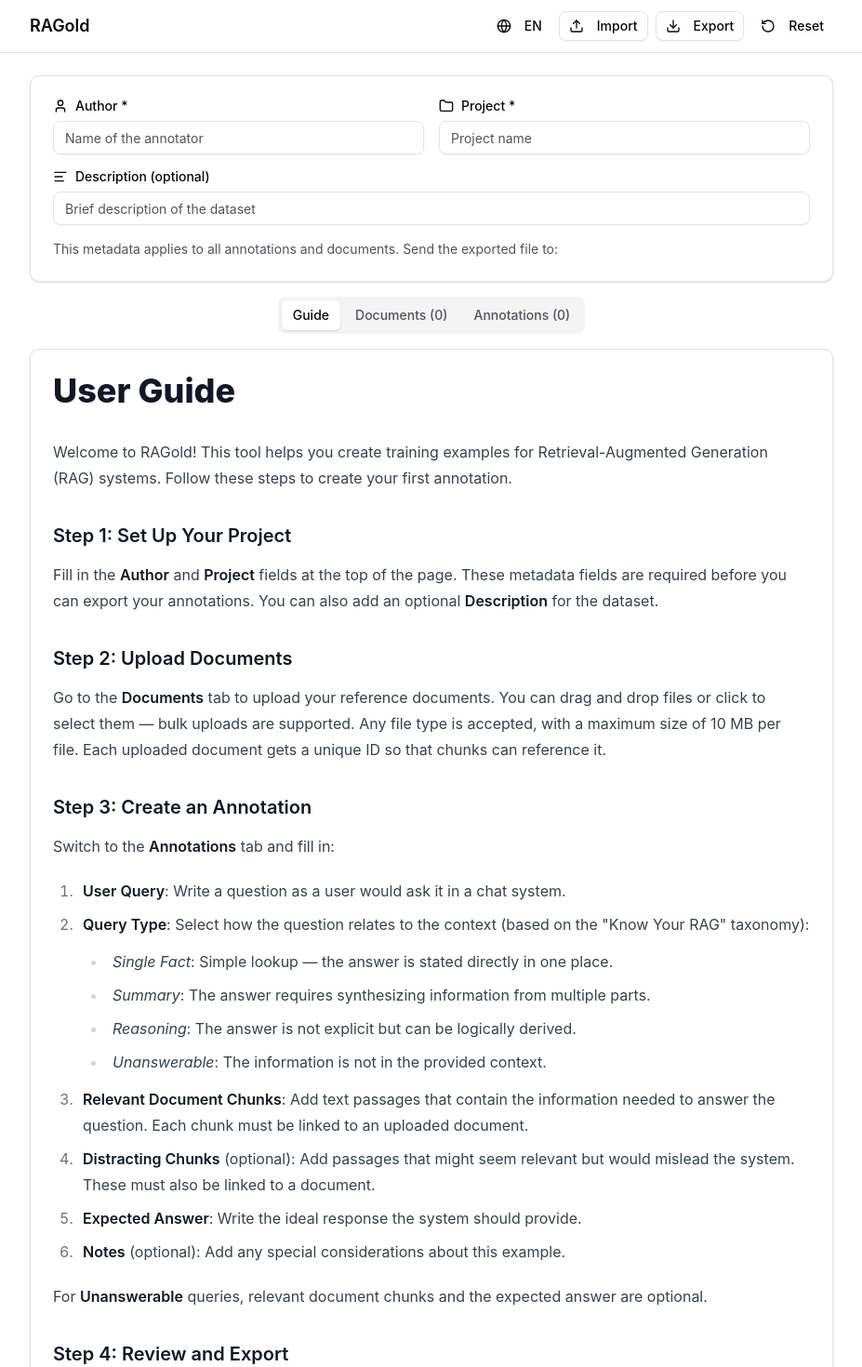
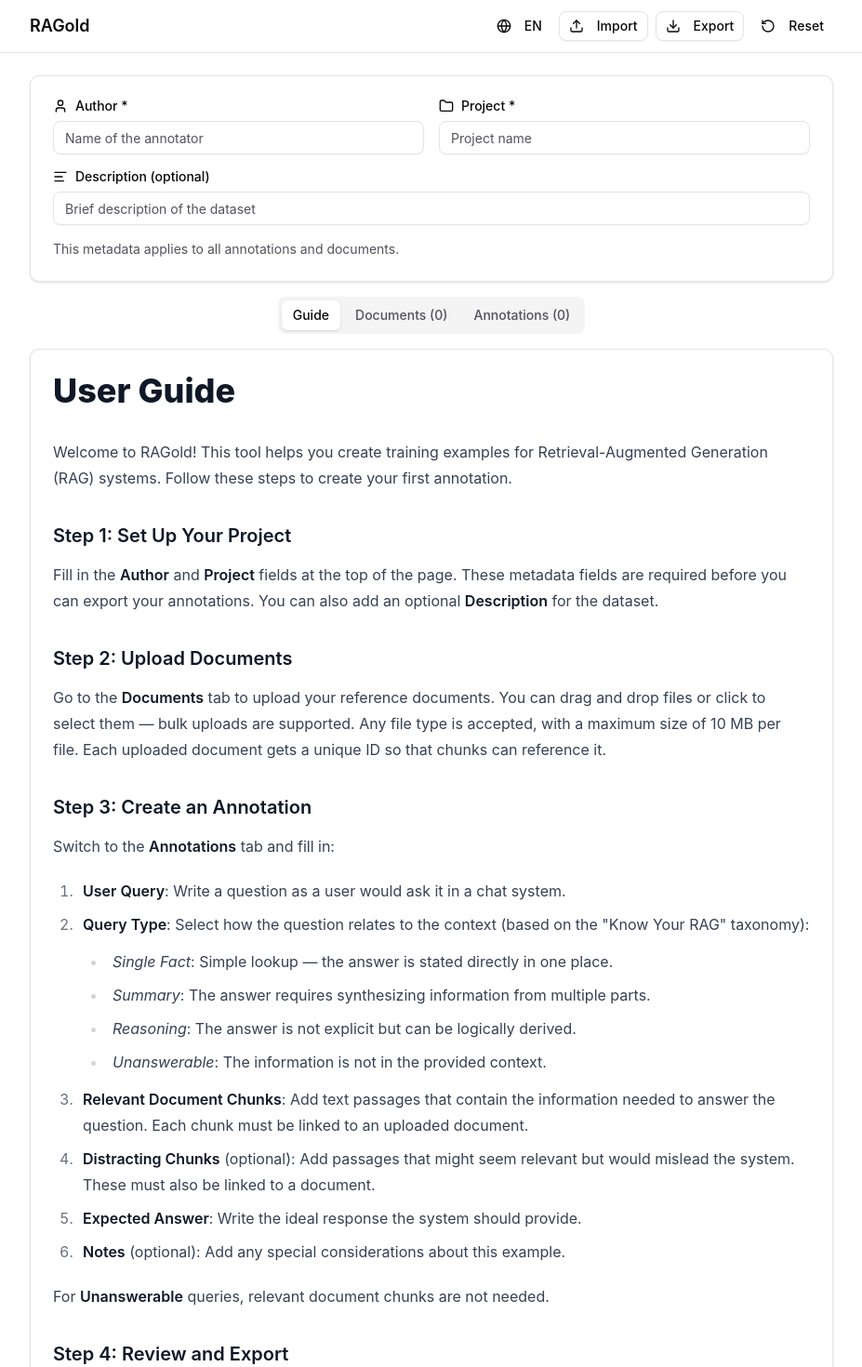
Before and after one commit to dfki-ebls/ragold, a React (Vite) app: page / in a window 1280 px wide. Shown: the top 1470 px of the page at 93% size, without its empty margins (176-1103 px from the left). Built offline with nearby package versions, Linux system fonts and the light colour scheme.

Commit message:
docs: update faq and contact info

```diff
--- a/src/components/FaqPage.tsx
+++ b/src/components/FaqPage.tsx
@@ -3,6 +3,8 @@ import { Card, CardContent } from "@/components/ui/card";
 import faqDe from "@/content/de/faq.md?raw";
 import faqEn from "@/content/en/faq.md?raw";
 import { useTranslation } from "react-i18next";
+
+const contactInfo = import.meta.env.VITE_CONTACT_INFO;
 
 const faqContent: Record<string, string> = {
   en: faqEn,
@@ -10,8 +12,11 @@ const faqContent: Record<string, string> = {
 };
 
 export function FaqPage() {
-  const { i18n } = useTranslation();
-  const content = faqContent[i18n.language] ?? faqContent.en;
+  const { t, i18n } = useTranslation();
+  const raw = faqContent[i18n.language] ?? faqContent.en;
+  const content = contactInfo
+    ? raw.replace("{{CONTACT_NOTE}}", `${t("faq.contact")} ${contactInfo}.`)
+    : raw.replace("\n{{CONTACT_NOTE}}", "");
 
   return (
     <Card>
--- a/src/components/MetadataManager.tsx
+++ b/src/components/MetadataManager.tsx
@@ -1,11 +1,9 @@
-import { AlignLeft, Folder, Mail, User } from "lucide-react";
+import { AlignLeft, Folder, User } from "lucide-react";
 import { useTranslation } from "react-i18next";
 import { Card, CardContent } from "@/components/ui/card";
 import { Input } from "@/components/ui/input";
 import { Label } from "@/components/ui/label";
 import { useStore } from "@/lib/store";
-
-const contactInfo = import.meta.env.VITE_CONTACT_INFO;
 
 export function MetadataManager() {
   const { t } = useTranslation();
@@ -61,14 +59,8 @@ export function MetadataManager() {
           />
         </div>
         <p className="text-sm text-muted-foreground mt-4">
-          {t("metadata.metadataInfo")} {t("faq.contact")}:
+          {t("metadata.metadataInfo")}
         </p>
-        {contactInfo && (
-          <p className="text-sm text-muted-foreground mt-2 flex items-center gap-2">
-            <Mail className="w-4 h-4" />
-            {contactInfo}
-          </p>
-        )}
       </CardContent>
     </Card>
   );
--- a/src/content/de/faq.md
+++ b/src/content/de/faq.md
@@ -15,7 +15,7 @@ Optional können Sie auch eine **Beschreibung** für den Datensatz hinzufügen.
 Gehen Sie zum Tab **Dokumente**, um Ihre Referenzdokumente hochzuladen.
 Sie können Dateien per Drag-and-Drop ablegen oder klicken, um sie auszuwählen — Mehrfach-Uploads werden unterstützt.
 Jeder Dateityp wird akzeptiert, mit einer maximalen Größe von 10 MB pro Datei.
-Jedes hochgeladene Dokument erhält eine eindeutige ID, damit Ausschnitte darauf verweisen können.
+Jedes hochgeladene Dokument erhält eine eindeutige ID, damit Textpassagen darauf verweisen können.
 
 ### Schritt 3: Annotation erstellen
 
@@ -27,18 +27,19 @@ Wechseln Sie zum Tab **Annotationen** und füllen Sie aus:
    - _Zusammenfassung_: Die Antwort erfordert das Zusammenfassen von Informationen aus mehreren Teilen.
    - _Schlussfolgerung_: Die Antwort ist nicht explizit, kann aber logisch abgeleitet werden.
    - _Unbeantwortbar_: Die Information ist nicht im bereitgestellten Kontext vorhanden.
-3. **Relevante Dokumentausschnitte**: Fügen Sie Textpassagen hinzu, die die Informationen zur Beantwortung der Frage enthalten. Jeder Ausschnitt muss einem hochgeladenen Dokument zugeordnet sein.
-4. **Ablenkende Ausschnitte** (optional): Fügen Sie Passagen hinzu, die relevant erscheinen könnten, aber das System irreführen würden. Auch diese müssen einem Dokument zugeordnet sein.
+3. **Relevante Textpassagen**: Fügen Sie Textpassagen hinzu, die die Informationen zur Beantwortung der Frage enthalten. Jede Textpassage muss einem hochgeladenen Dokument zugeordnet sein.
+4. **Ablenkende Textpassagen** (optional): Fügen Sie Textpassagen hinzu, die relevant erscheinen könnten, aber das System irreführen würden. Auch diese müssen einem Dokument zugeordnet sein.
 5. **Erwartete Antwort**: Schreiben Sie die ideale Antwort, die das System geben sollte.
 6. **Anmerkungen** (optional): Fügen Sie besondere Hinweise zu diesem Beispiel hinzu.
 
-Bei **unbeantwortbaren** Anfragen sind relevante Dokumentausschnitte und die erwartete Antwort optional.
+Bei **unbeantwortbaren** Anfragen entfallen die relevanten Textpassagen.
 
 ### Schritt 4: Überprüfen und Exportieren
 
 Ihre Annotationen erscheinen unterhalb des Formulars im Tab **Annotationen**.
 Sie können Annotationen aufklappen, bearbeiten und löschen.
 Wenn Sie fertig sind, klicken Sie auf **Export** in der Kopfzeile, um Ihren Datensatz als Zip-Archiv herunterzuladen.
+{{CONTACT_NOTE}}
 
 ## Import und Export
 
@@ -61,13 +62,13 @@ Klicken Sie einmal, um die Bestätigungsaufforderung zu sehen, dann klicken Sie
 ## Tipps für gute Annotationen
 
 - Schreiben Sie Anfragen in natürlicher Sprache, wie echte Nutzer sie formulieren würden.
-- Fügen Sie genügend Kontext in die Ausschnitte ein, damit die Antwort tatsächlich abgeleitet werden kann.
+- Fügen Sie genügend Kontext in die Textpassagen ein, damit die Antwort tatsächlich abgeleitet werden kann.
 - Bei unbeantwortbaren Anfragen sollte die erwartete Antwort erklären, warum die Frage nicht beantwortet werden kann.
-- Fügen Sie ablenkende Ausschnitte hinzu, um herausfordernde Beispiele zu erstellen, die das System auf die Probe stellen.
+- Fügen Sie ablenkende Textpassagen hinzu, um herausfordernde Beispiele zu erstellen, die das System auf die Probe stellen.
 - Fügen Sie Anmerkungen hinzu, wenn es Mehrdeutigkeiten oder besondere Überlegungen gibt.
 
 ## KI-Tools zur Inspiration nutzen
 
 Sie können Tools wie [ChatGPT](https://chatgpt.com) nutzen, um eine grobe Vorstellung einer guten Antwort zu bekommen (sofern von Ihrer Organisation erlaubt).
 Geben Sie Ihre Nutzeranfrage ein, sehen Sie sich die generierte Antwort an und passen Sie diese an Ihre spezifischen Dokumente und Ihr Fachwissen an.
-KI-generierte Antworten sind ein Ausgangspunkt — stellen Sie immer sicher, dass die erwartete Antwort korrekt ist und auf Ihren tatsächlichen Dokumentausschnitten basiert.
+KI-generierte Antworten sind ein Ausgangspunkt — stellen Sie immer sicher, dass die erwartete Antwort korrekt ist und auf Ihren tatsächlichen Textpassagen basiert.
--- a/src/content/en/faq.md
+++ b/src/content/en/faq.md
@@ -32,13 +32,14 @@ Switch to the **Annotations** tab and fill in:
 5. **Expected Answer**: Write the ideal response the system should provide.
 6. **Notes** (optional): Add any special considerations about this example.
 
-For **Unanswerable** queries, relevant document chunks and the expected answer are optional.
+For **Unanswerable** queries, relevant document chunks are not needed.
 
 ### Step 4: Review and Export
 
 Your annotations appear below the form in the **Annotations** tab.
 You can expand, edit, and delete annotations as needed.
 When ready, use the **Export** button in the header to download your dataset as a zip archive.
+{{CONTACT_NOTE}}
 
 ## Import and Export
 
```
